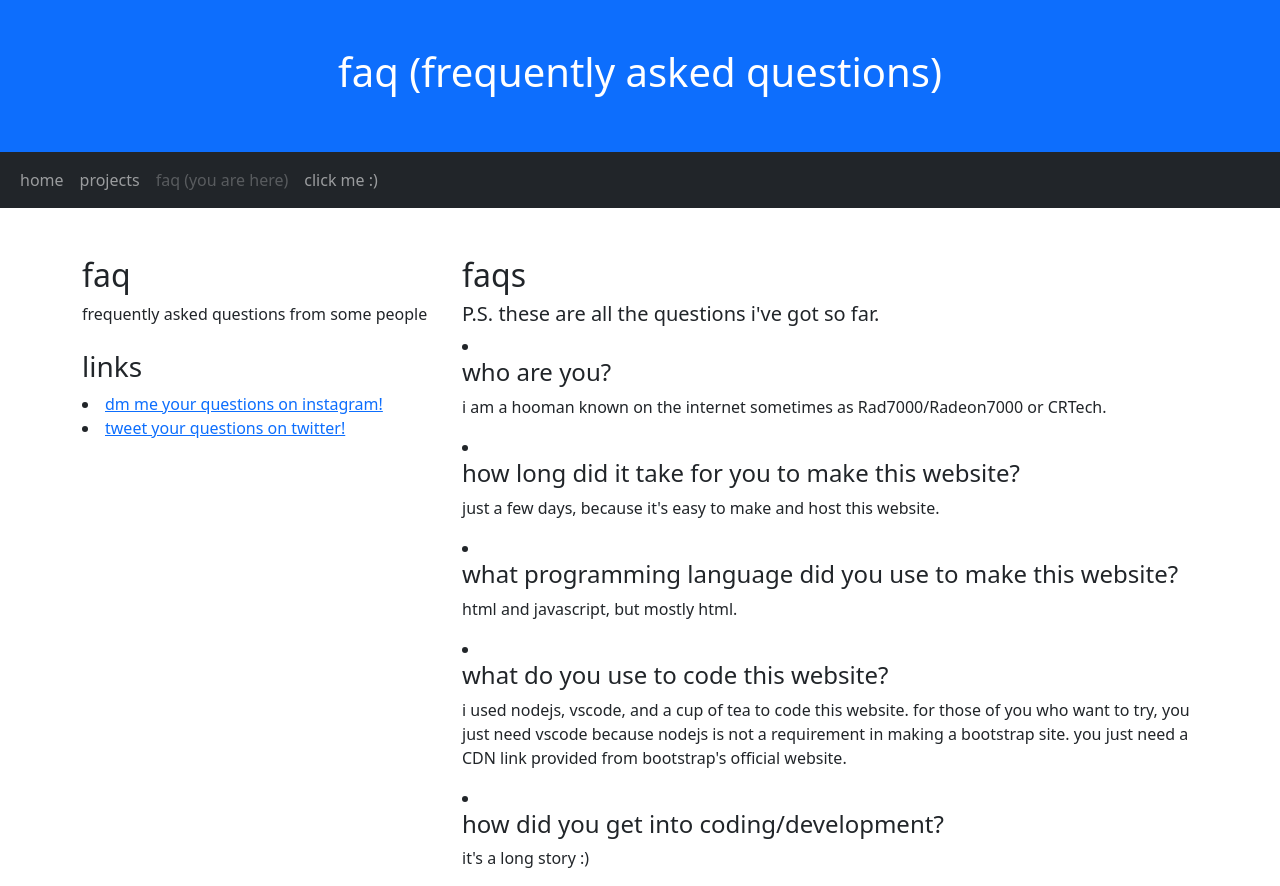
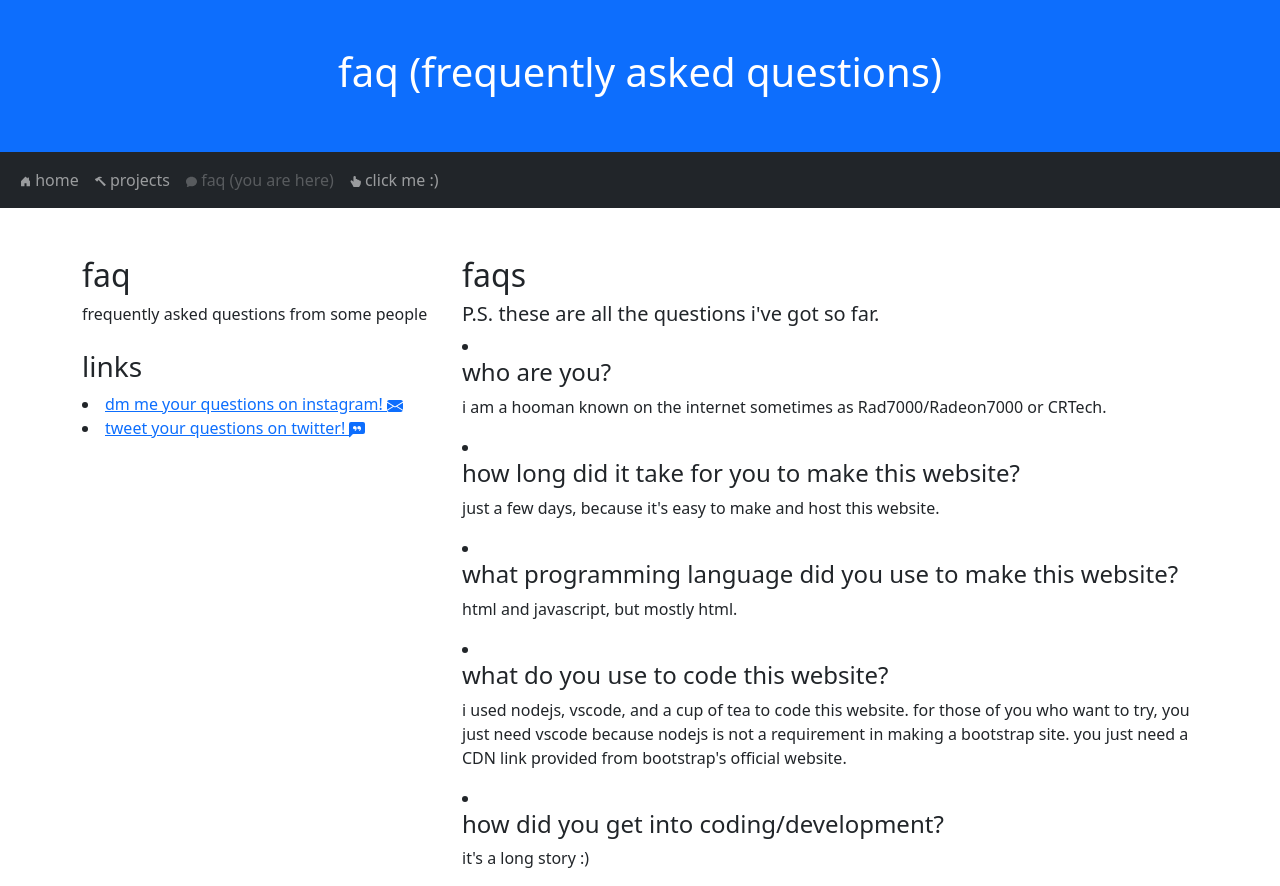
Before and after one commit to Rad7000/rad7000.github.io, a plain HTML site: page faq.html in a window 1280 px wide. Drawn offline with nearby package versions, Linux system fonts and the light colour scheme.

Commit message:
Content update on faq.html

```diff
--- a/faq.html
+++ b/faq.html
@@ -16,16 +16,24 @@
   <div class="container-fluid">
     <ul class="navbar-nav">
       <li class="nav-item">
-        <a class="nav-link" href="index.html">home</a>
+        <a class="nav-link" href="index.html"><svg xmlns="http://www.w3.org/2000/svg" width="11" height="11" fill="currentColor" class="bi bi-house-door-fill" viewBox="0 0 16 16">
+          <path d="M6.5 14.5v-3.505c0-.245.25-.495.5-.495h2c.25 0 .5.25.5.5v3.5a.5.5 0 0 0 .5.5h4a.5.5 0 0 0 .5-.5v-7a.5.5 0 0 0-.146-.354L13 5.793V2.5a.5.5 0 0 0-.5-.5h-1a.5.5 0 0 0-.5.5v1.293L8.354 1.146a.5.5 0 0 0-.708 0l-6 6A.5.5 0 0 0 1.5 7.5v7a.5.5 0 0 0 .5.5h4a.5.5 0 0 0 .5-.5z"/>
+        </svg> home</a>
       </li>
       <li class="nav-item">
-        <a class="nav-link" href="projects.html">projects</a>
+        <a class="nav-link" href="projects.html"><svg xmlns="http://www.w3.org/2000/svg" width="11" height="11" fill="currentColor" class="bi bi-hammer" viewBox="0 0 16 16">
+          <path d="M9.972 2.508a.5.5 0 0 0-.16-.556l-.178-.129a5.009 5.009 0 0 0-2.076-.783C6.215.862 4.504 1.229 2.84 3.133H1.786a.5.5 0 0 0-.354.147L.146 4.567a.5.5 0 0 0 0 .706l2.571 2.579a.5.5 0 0 0 .708 0l1.286-1.29a.5.5 0 0 0 .146-.353V5.57l8.387 8.873A.5.5 0 0 0 14 14.5l1.5-1.5a.5.5 0 0 0 .017-.689l-9.129-8.63c.747-.456 1.772-.839 3.112-.839a.5.5 0 0 0 .472-.334z"/>
+        </svg> projects</a>
       </li>
       <li class="nav-item">
-        <a class="nav-link disabled" href="#">faq (you are here)</a>
+        <a class="nav-link disabled" href="#"><svg xmlns="http://www.w3.org/2000/svg" width="11" height="11" fill="currentColor" class="bi bi-chat-fill" viewBox="0 0 16 16">
+          <path d="M8 15c4.418 0 8-3.134 8-7s-3.582-7-8-7-8 3.134-8 7c0 1.76.743 3.37 1.97 4.6-.097 1.016-.417 2.13-.771 2.966-.079.186.074.394.273.362 2.256-.37 3.597-.938 4.18-1.234A9.06 9.06 0 0 0 8 15z"/>
+        </svg> faq (you are here)</a>
       </li>
       <li class="nav-item">
-        <a class="nav-link" href="https://youtu.be/LLFhKaqnWwk" target="_blank">click me :)</a>
+        <a class="nav-link" href="https://youtu.be/LLFhKaqnWwk" target="_blank"><svg xmlns="http://www.w3.org/2000/svg" width="11" height="11" fill="currentColor" class="bi bi-hand-index-thumb-fill" viewBox="0 0 16 16">
+          <path d="M8.5 1.75v2.716l.047-.002c.312-.012.742-.016 1.051.046.28.056.543.18.738.288.273.152.456.385.56.642l.132-.012c.312-.024.794-.038 1.158.108.37.148.689.487.88.716.075.09.141.175.195.248h.582a2 2 0 0 1 1.99 2.199l-.272 2.715a3.5 3.5 0 0 1-.444 1.389l-1.395 2.441A1.5 1.5 0 0 1 12.42 16H6.118a1.5 1.5 0 0 1-1.342-.83l-1.215-2.43L1.07 8.589a1.517 1.517 0 0 1 2.373-1.852L5 8.293V1.75a1.75 1.75 0 0 1 3.5 0z"/>
+        </svg> click me :)</a>
       </li>
     </ul>
   </div>
@@ -37,8 +45,12 @@
       <h2>faq</h2>
       <p>frequently asked questions from some people</p>
       <h3 class="mt-4">links</h3>
-      <li><a href="https://instagram.com/crtech_yt" target="_blank">dm me your questions on instagram!</a></li>
-      <li><a href="https://twitter.com/crtech_yt" target="_blank">tweet your questions on twitter!</a></li>
+      <li><a href="https://instagram.com/crtech_yt" target="_blank">dm me your questions on instagram! <svg xmlns="http://www.w3.org/2000/svg" width="16" height="16" fill="currentColor" class="bi bi-envelope-fill" viewBox="0 0 16 16">
+        <path d="M.05 3.555A2 2 0 0 1 2 2h12a2 2 0 0 1 1.95 1.555L8 8.414.05 3.555ZM0 4.697v7.104l5.803-3.558L0 4.697ZM6.761 8.83l-6.57 4.027A2 2 0 0 0 2 14h12a2 2 0 0 0 1.808-1.144l-6.57-4.027L8 9.586l-1.239-.757Zm3.436-.586L16 11.801V4.697l-5.803 3.546Z"/>
+      </svg></a></li>
+      <li><a href="https://twitter.com/crtech_yt" target="_blank">tweet your questions on twitter! <svg xmlns="http://www.w3.org/2000/svg" width="16" height="16" fill="currentColor" class="bi bi-chat-left-quote-fill" viewBox="0 0 16 16">
+        <path d="M0 2a2 2 0 0 1 2-2h12a2 2 0 0 1 2 2v8a2 2 0 0 1-2 2H4.414a1 1 0 0 0-.707.293L.854 15.146A.5.5 0 0 1 0 14.793V2zm7.194 2.766a1.688 1.688 0 0 0-.227-.272 1.467 1.467 0 0 0-.469-.324l-.008-.004A1.785 1.785 0 0 0 5.734 4C4.776 4 4 4.746 4 5.667c0 .92.776 1.666 1.734 1.666.343 0 .662-.095.931-.26-.137.389-.39.804-.81 1.22a.405.405 0 0 0 .011.59c.173.16.447.155.614-.01 1.334-1.329 1.37-2.758.941-3.706a2.461 2.461 0 0 0-.227-.4zM11 7.073c-.136.389-.39.804-.81 1.22a.405.405 0 0 0 .012.59c.172.16.446.155.613-.01 1.334-1.329 1.37-2.758.942-3.706a2.466 2.466 0 0 0-.228-.4 1.686 1.686 0 0 0-.227-.273 1.466 1.466 0 0 0-.469-.324l-.008-.004A1.785 1.785 0 0 0 10.07 4c-.957 0-1.734.746-1.734 1.667 0 .92.777 1.666 1.734 1.666.343 0 .662-.095.931-.26z"/>
+      </svg></a></li>
       <ul class="nav nav-pills flex-column">
       <hr class="d-sm-none">
     </div>
```
